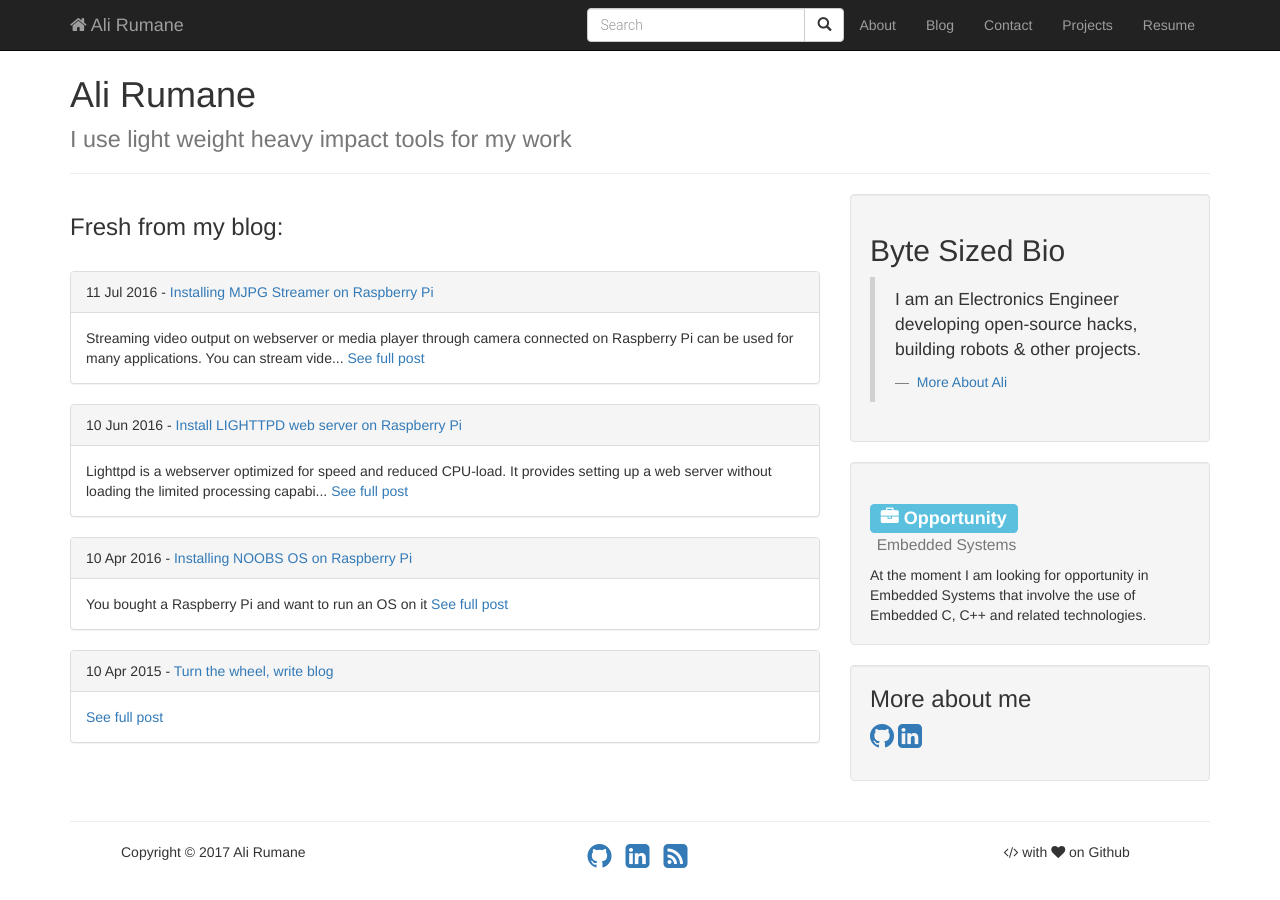
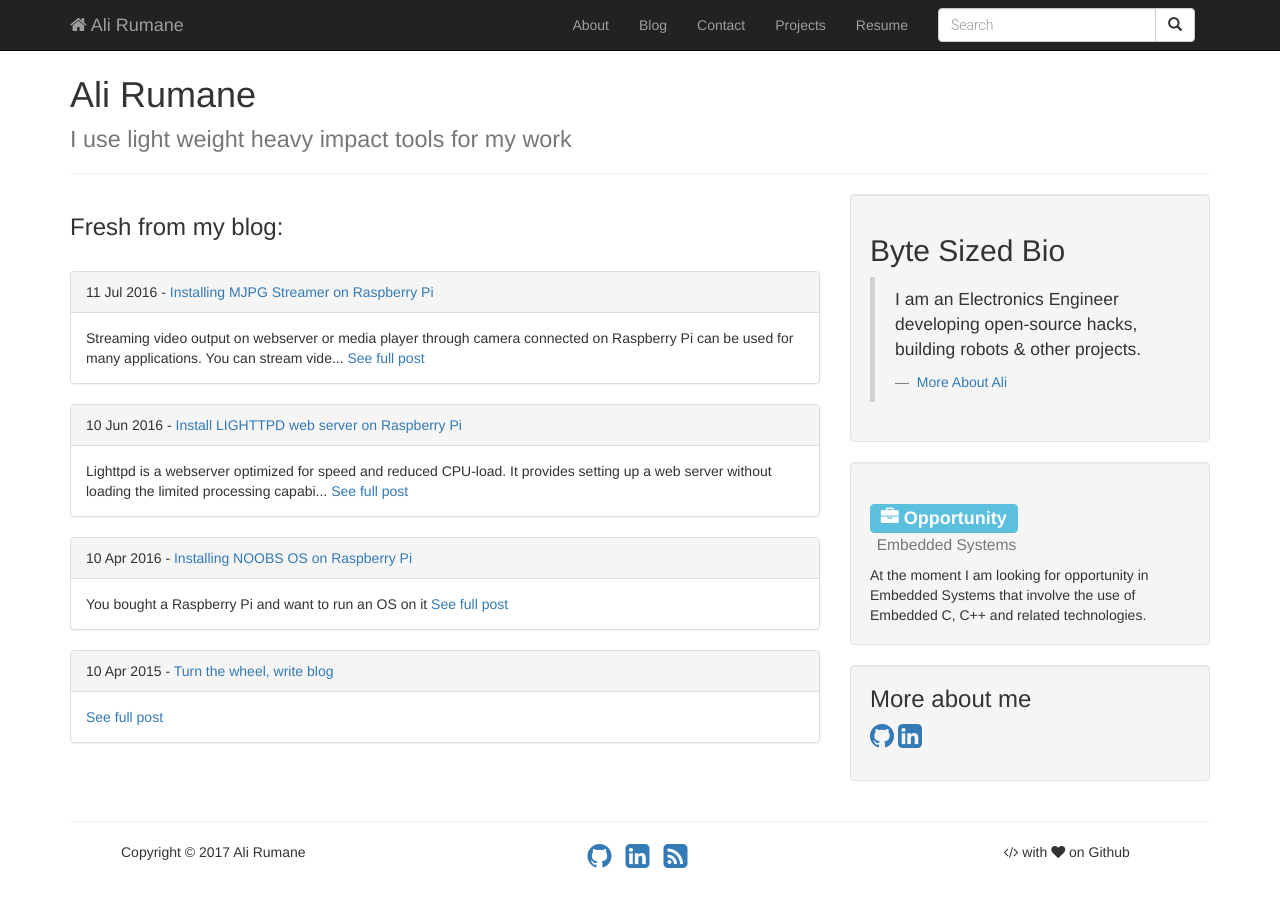
Before and after one commit to alirumane/ali-backup, a Jekyll site: the page built from index.md, in a window 1280 px wide. Built offline with Jekyll 4.4.1, drawn with Linux system fonts in a browser that asks for light colours.

Commit message:
Update default.html

```diff
--- a/_includes/themes/bootstrap/default.html
+++ b/_includes/themes/bootstrap/default.html
@@ -52,8 +52,8 @@
             {% assign pages_list = site.pages %}
             {% assign group = 'navigation' %}
             {% include JB/pages_list %}
-          </ul>
-		<ul class="nav navbar-nav navbar-right">
+
+
         	<li>
 		<form class="navbar-form" role="search" action="search.html">
 			<div class="input-group">
```
